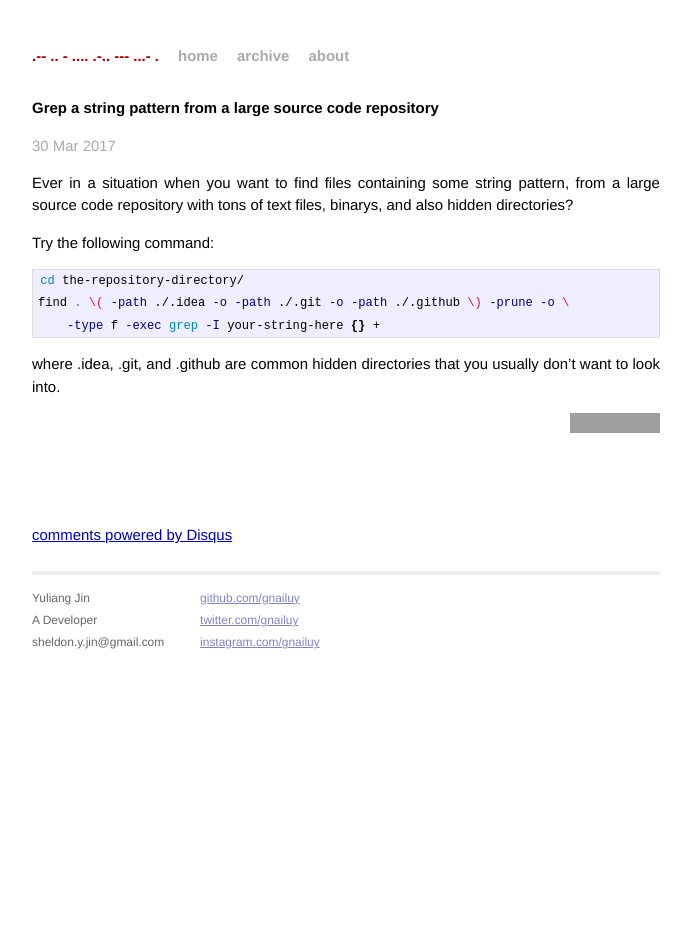
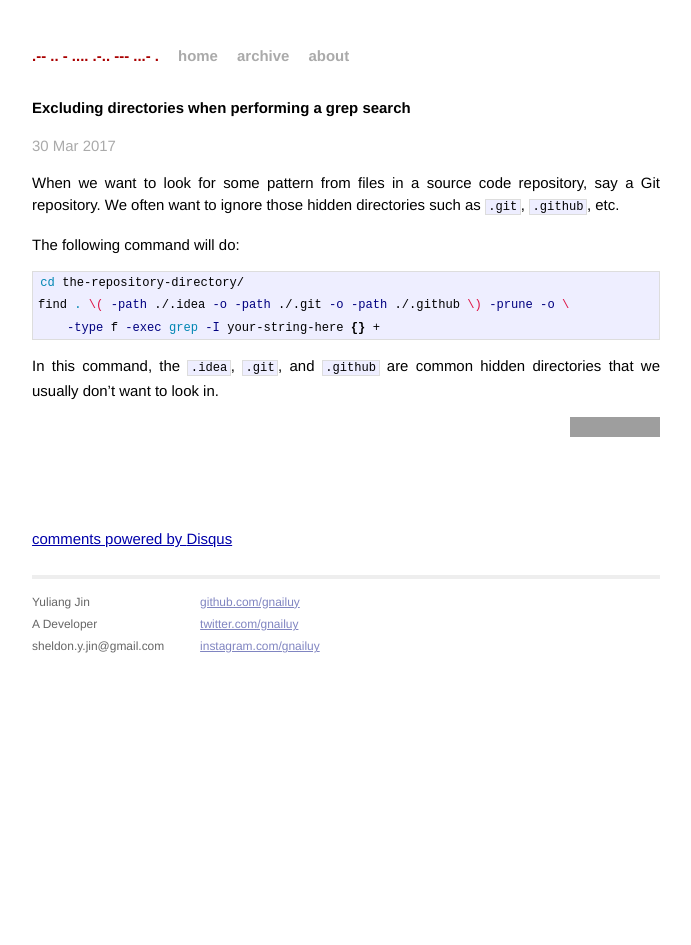
Before and after one commit to gnailuy/gnailuy.com, a Jekyll site: the page built from _posts/2017-03-30-find-a-pattern-from-a-large-repository.markdown, in a window 1280 px wide. Shown: the whole page, without its empty margins (294-985 px from the left). Built offline with Jekyll 4.4.1, drawn with Linux system fonts in a browser that asks for light colours; Markdown is read by kramdown in place of the engine named in the settings; comment, search, counter and statistics services are not loaded; grey boxes are pictures that could not be loaded.

Commit message:
grammarly

````diff
--- a/_posts/2017-03-30-find-a-pattern-from-a-large-repository.markdown
+++ b/_posts/2017-03-30-find-a-pattern-from-a-large-repository.markdown
@@ -1,17 +1,17 @@
 ---
 layout: post
-title: "Grep a string pattern from a large source code repository"
+title: "Excluding directories when performing a grep search"
 date: 2017-03-30 11:57:29 +0800
 categories: [ linux ]
 ---
 
-Ever in a situation when you want to find files containing some string pattern,
-from a large source code repository with tons of text files, binarys,
-and also hidden directories?
+When we want to look for some pattern from files in a source code repository,
+say a Git repository.
+We often want to ignore those hidden directories such as `.git`, `.github`, etc.
 
 <!-- more -->
 
-Try the following command:
+The following command will do:
 
 ``` bash
 cd the-repository-directory/
@@ -19,5 +19,5 @@ find . \( -path ./.idea -o -path ./.git -o -path ./.github \) -prune -o \
     -type f -exec grep -I your-string-here {} +
 ```
 
-where .idea, .git, and .github are common hidden directories that you
-usually don't want to look into.
+In this command, the `.idea`, `.git`, and `.github` are common hidden directories
+that we usually don't want to look in.
````
